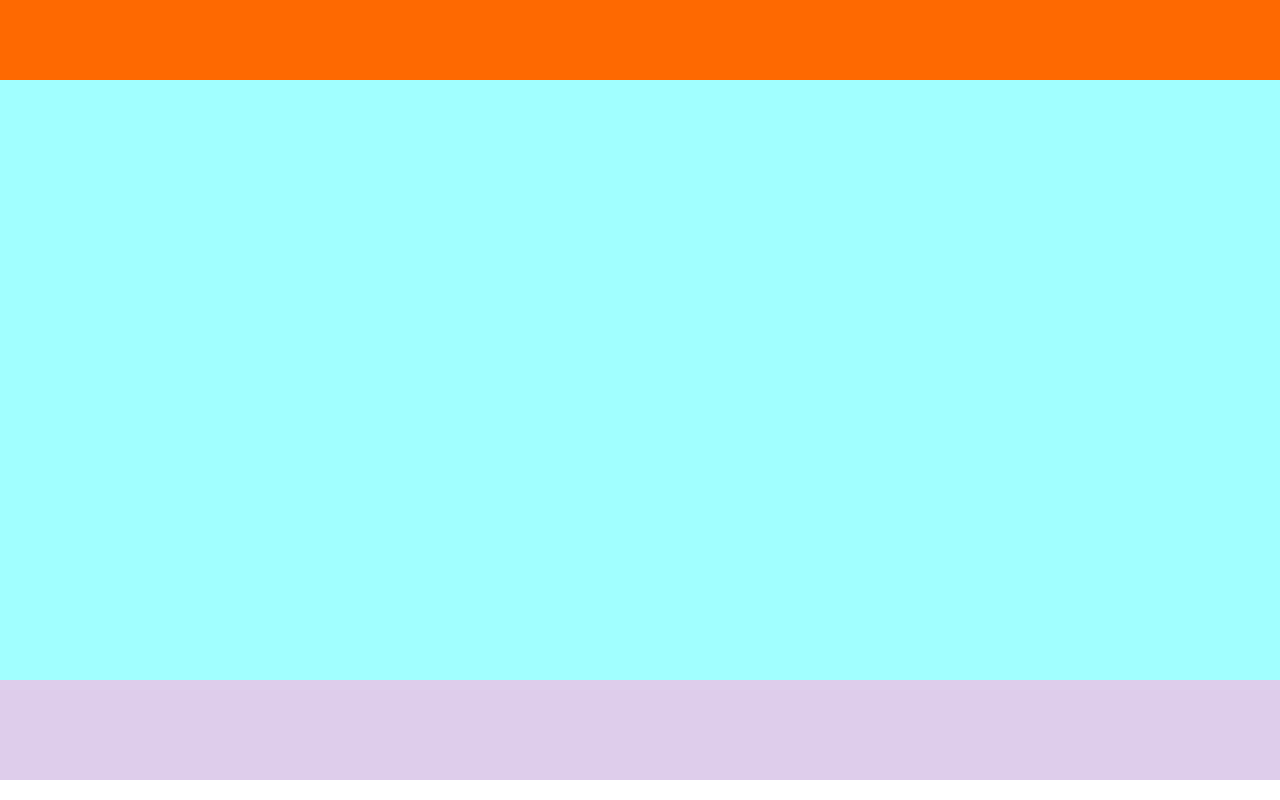
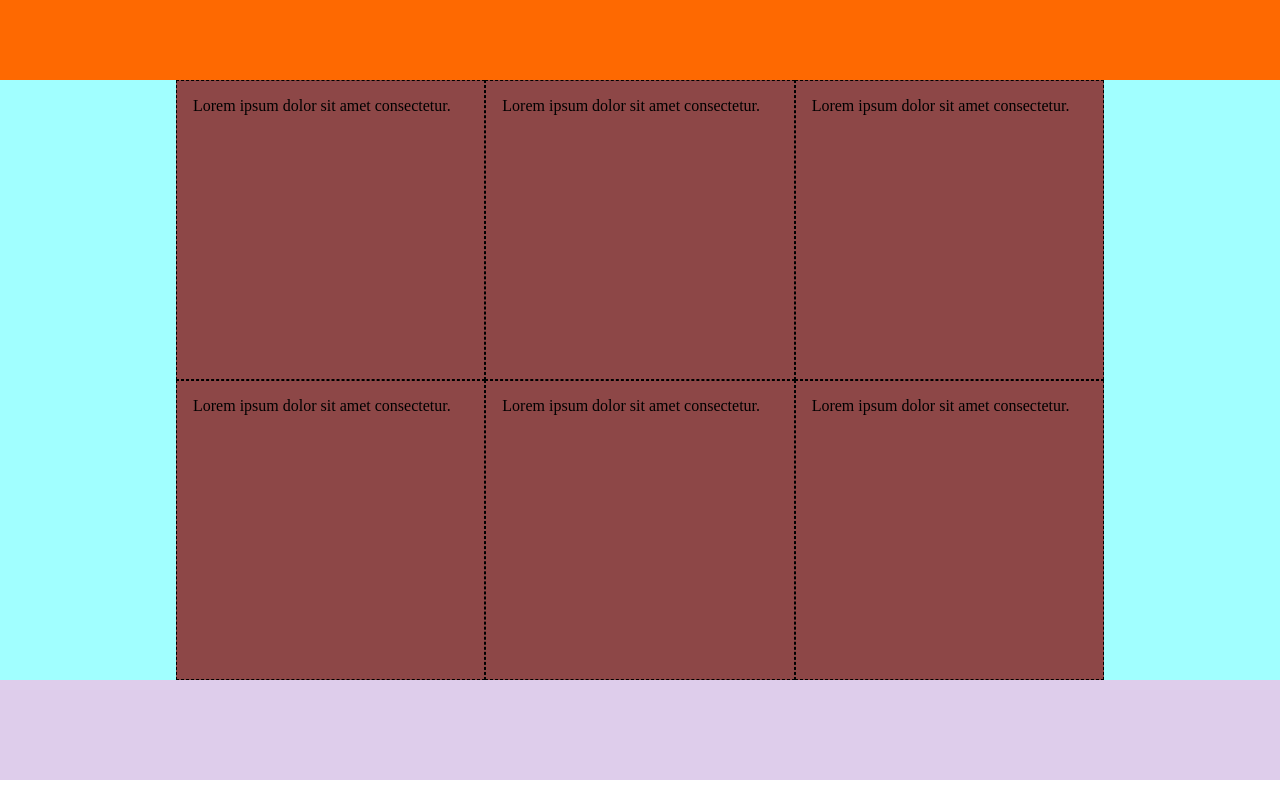
Before and after one commit to Iara1996/html-css-boolando, a plain HTML site: page index.html in a window 1280 px wide. Drawn offline with Linux system fonts and the light colour scheme.

Commit message:
Add class debug to col

```diff
--- a/index.html
+++ b/index.html
@@ -11,6 +11,18 @@
 
     </header>
     <main id="site_main">
+        <section>
+            <div class="container">
+                <div class="row">
+                    <div class="col-4">Lorem ipsum dolor sit amet consectetur.</div>
+                    <div class="col-4">Lorem ipsum dolor sit amet consectetur.</div>
+                    <div class="col-4">Lorem ipsum dolor sit amet consectetur.</div>
+                    <div class="col-4">Lorem ipsum dolor sit amet consectetur.</div>
+                    <div class="col-4">Lorem ipsum dolor sit amet consectetur.</div>
+                    <div class="col-4">Lorem ipsum dolor sit amet consectetur.</div>
+                </div>
+            </div>
+        </section>
 
     </main>
     <footer id="site_footer">
--- a/style.css
+++ b/style.css
@@ -69,6 +69,12 @@
     background-color: rgba(167, 121, 202, 0.367);
     height: 100px;
 }
+.debug .col-4
+{
+    background-color: rgba(134, 7, 7, 0.742);
+    height: 300px;
+    border: 1px dashed black;
+}
 /* #endregion debug */
 
 /* #region header */
```
